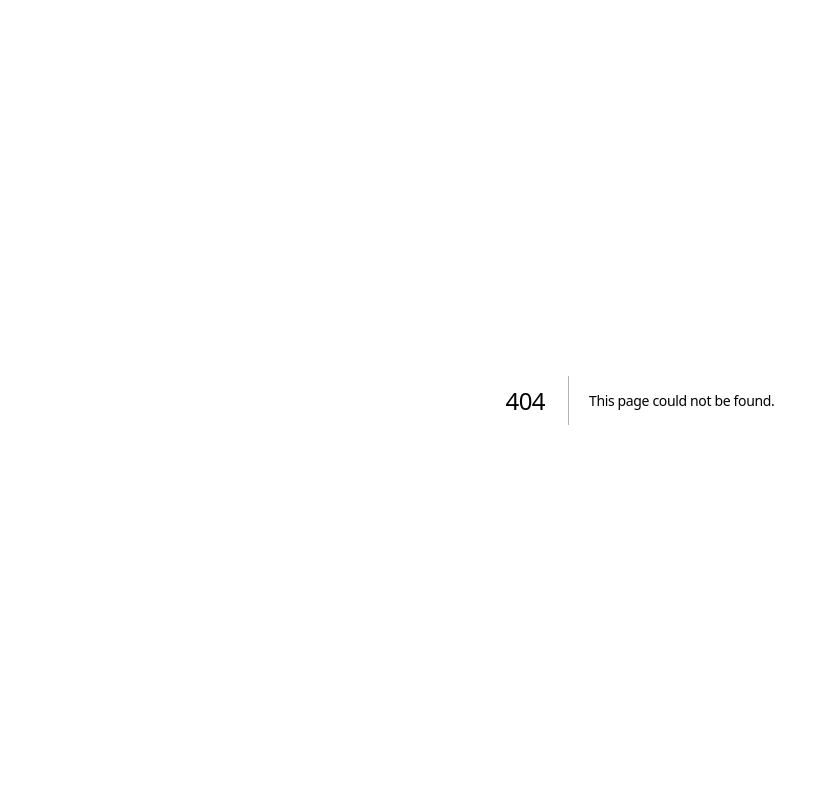
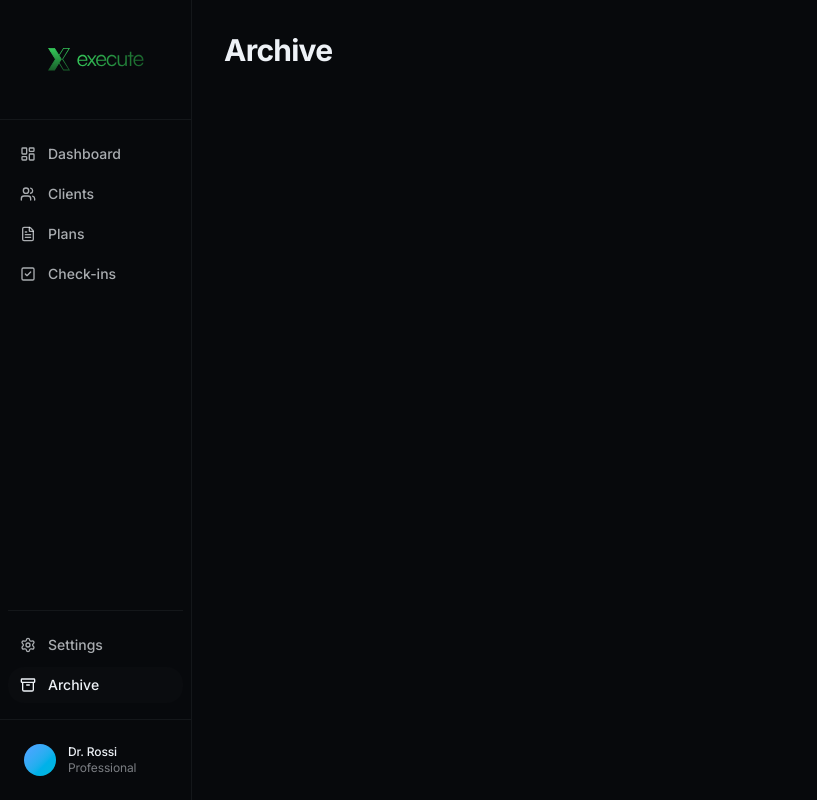
Before and after one commit to MattLeuterio/execute, a Next.js app: page /en/nutritionist/archive in a window 1280 px wide. Before the commit this address had no page. Shown: the whole page, without its empty margins (0-817 px from the left). Built offline with nearby package versions, Linux system fonts and the light colour scheme.

Commit message:
feat(nutritionist): add archive page and enhance navigation structure

```diff
--- a/src/app/[locale]/nutritionist/_components/app-shell.tsx
+++ b/src/app/[locale]/nutritionist/_components/app-shell.tsx
@@ -1,7 +1,11 @@
 import { ReactNode } from "react"
 import type { NutritionistTranslations } from "@/lib/i18n"
+import Image from "next/image"
+
 import { AppSidebar } from "./app-sidebar"
 import { MobileTabBar } from "./mobile-tab-bar"
+import { MobileSecondaryMenu } from "./mobile-secondary-menu"
+import logoLockupHorizontal from "@/components/ui/image/logo-lockup-horizontal.svg"
 
 interface AppShellProps {
   children: ReactNode
@@ -10,7 +14,6 @@ interface AppShellProps {
 }
 
 export function AppShell({ children, locale, t }: AppShellProps) {
-
   return (
     <div className="flex min-h-screen w-screen overflow-hidden bg-background text-foreground">
       {/* Sidebar - desktop only */}
@@ -18,6 +21,11 @@ export function AppShell({ children, locale, t }: AppShellProps) {
 
       {/* Main content area */}
       <main className="w-full flex-1 overflow-auto md:ml-48">
+        <header className="flex h-14 items-center justify-between border-b border-border/50 px-4 md:hidden">
+          <Image src={logoLockupHorizontal} alt={t.brand} className="h-auto w-24" priority />
+          <MobileSecondaryMenu locale={locale} t={t} />
+        </header>
+
         <div className="w-full px-4 py-6 pb-20 sm:px-6 md:px-8 md:py-8">
           {children}
         </div>
--- a/src/app/[locale]/nutritionist/_components/app-sidebar.tsx
+++ b/src/app/[locale]/nutritionist/_components/app-sidebar.tsx
@@ -1,6 +1,6 @@
 "use client";
 
-import { NAVIGATION_ITEMS } from "@/lib/navigation";
+import { MAIN_NAVIGATION_ITEMS, SECONDARY_MENU_ITEMS } from "@/lib/navigation";
 import type { NutritionistTranslations } from "@/lib/i18n";
 import { NavLink } from "./nav-link";
 import Image from "next/image";
@@ -22,6 +22,7 @@ export function AppSidebar({ locale, t }: AppSidebarProps) {
       plans: t.nav.plans,
       checkins: t.nav.checkins,
       settings: t.nav.settings,
+      archive: t.nav.archive,
     };
     return labelMap[href] || href;
   };
@@ -39,8 +40,9 @@ export function AppSidebar({ locale, t }: AppSidebarProps) {
       </div>
 
       {/* Navigation */}
-      <nav className="flex-1 space-y-1 px-2 py-4">
-        {NAVIGATION_ITEMS.map((item) => (
+      <nav className="flex-1 flex flex-col justify-between px-2 py-4">
+        <div className="space-y-1">
+          {MAIN_NAVIGATION_ITEMS.map((item) => (
             <NavLink
               key={item.id}
               href={item.href}
@@ -48,6 +50,18 @@ export function AppSidebar({ locale, t }: AppSidebarProps) {
               icon={item.icon}
             />
           ))}
+        </div>
+
+        <div className="space-y-1 border-t border-border/50 pt-4">
+          {SECONDARY_MENU_ITEMS.map((item) => (
+            <NavLink
+              key={item.id}
+              href={item.href}
+              label={getNavLabel(item.href)}
+              icon={item.icon}
+            />
+          ))}
+        </div>
       </nav>
 
       {/* Footer */}
--- /dev/null
+++ b/src/app/[locale]/nutritionist/_components/mobile-secondary-menu.tsx
@@ -0,0 +1,58 @@
+"use client"
+
+import { MoreVertical } from "lucide-react"
+import { usePathname, useRouter } from "next/navigation"
+
+import { Button } from "@/components/ui/button"
+import {
+  DropdownMenu,
+  DropdownMenuContent,
+  DropdownMenuItem,
+  DropdownMenuTrigger,
+} from "@/components/ui/dropdown-menu"
+import type { NutritionistTranslations } from "@/lib/i18n"
+import { SECONDARY_MENU_ITEMS } from "@/lib/navigation"
+import { cn } from "@/lib/utils"
+
+interface MobileSecondaryMenuProps {
+  locale: string
+  t: NutritionistTranslations
+}
+
+export function MobileSecondaryMenu({ locale, t }: MobileSecondaryMenuProps) {
+  const pathname = usePathname()
+  const router = useRouter()
+
+  const getNavLabel = (href: string): string => {
+    const labelMap: Record<string, string> = {
+      settings: t.nav.settings,
+      archive: t.nav.archive,
+    }
+    return labelMap[href] || href
+  }
+
+  return (
+    <DropdownMenu>
+      <DropdownMenuTrigger render={<Button variant="ghost" size="icon-sm" aria-label="Open secondary menu" />}>
+        <MoreVertical className="size-4" />
+      </DropdownMenuTrigger>
+      <DropdownMenuContent align="end" className="w-48 min-w-48">
+        {SECONDARY_MENU_ITEMS.map((item) => {
+          const fullHref = `/${locale}/nutritionist/${item.href}`
+          const isActive = pathname.includes(`/${item.href}`)
+
+          return (
+            <DropdownMenuItem
+              key={item.id}
+              className={cn("cursor-pointer", isActive && "bg-accent/20 text-foreground")}
+              onClick={() => router.push(fullHref)}
+            >
+              <item.icon className="h-4 w-4" />
+              <span>{getNavLabel(item.href)}</span>
+            </DropdownMenuItem>
+          )
+        })}
+      </DropdownMenuContent>
+    </DropdownMenu>
+  )
+}
--- a/src/app/[locale]/nutritionist/_components/mobile-tab-bar.tsx
+++ b/src/app/[locale]/nutritionist/_components/mobile-tab-bar.tsx
@@ -1,6 +1,6 @@
 "use client"
 
-import { NAVIGATION_ITEMS } from "@/lib/navigation"
+import { MAIN_NAVIGATION_ITEMS } from "@/lib/navigation"
 import type { NutritionistTranslations } from "@/lib/i18n"
 import { NavLink } from "./nav-link"
 
@@ -28,7 +28,7 @@ export function MobileTabBar({ locale, t }: MobileTabBarProps) {
         className="fixed bottom-0 left-0 right-0 z-40 flex h-16 items-center justify-around border-t border-border/50 bg-background md:hidden"
         style={{ paddingBottom: "max(0.5rem, env(safe-area-inset-bottom))" }}
       >
-        {NAVIGATION_ITEMS.map((item) => (
+        {MAIN_NAVIGATION_ITEMS.map((item) => (
           <NavLink
             key={item.id}
             href={item.href}
--- /dev/null
+++ b/src/app/[locale]/nutritionist/archive/page.tsx
@@ -0,0 +1,17 @@
+import { PageHeader } from "@/components/common/page-header"
+import { getTranslations, type Locale } from "@/lib/i18n"
+
+interface ArchivePageProps {
+  params: Promise<{ locale: string }>
+}
+
+export default async function ArchivePage({ params }: ArchivePageProps) {
+  const { locale } = await params
+  const t = getTranslations("nutritionist", locale as Locale)
+
+  return (
+    <div>
+      <PageHeader title={t.nav.archive} />
+    </div>
+  )
+}
--- a/src/lib/i18n/nutritionist.ts
+++ b/src/lib/i18n/nutritionist.ts
@@ -39,6 +39,7 @@ export const nutritionistTranslations = {
       plans: "Piani",
       checkins: "Check-in",
       settings: "Impostazioni",
+      archive: "Archivio",
     },
     dashboard: {
       header: "Dashboard",
@@ -454,6 +455,7 @@ export const nutritionistTranslations = {
       plans: "Plans",
       checkins: "Check-ins",
       settings: "Settings",
+      archive: "Archive",
     },
     dashboard: {
       header: "Dashboard",
--- a/src/lib/navigation.ts
+++ b/src/lib/navigation.ts
@@ -1,4 +1,4 @@
-import { LayoutDashboard, Users, FileText, CheckSquare2, Settings } from "lucide-react"
+import { LayoutDashboard, Users, FileText, CheckSquare2, Settings, Archive } from "lucide-react"
 
 export type NavigationItem = {
   id: string
@@ -7,7 +7,7 @@ export type NavigationItem = {
   icon: React.ComponentType<{ className?: string }>
 }
 
-export const NAVIGATION_ITEMS: NavigationItem[] = [
+export const MAIN_NAVIGATION_ITEMS: NavigationItem[] = [
   {
     id: "dashboard",
     label: "Dashboard",
@@ -32,10 +32,24 @@ export const NAVIGATION_ITEMS: NavigationItem[] = [
     href: "checkins",
     icon: CheckSquare2,
   },
+] as const
+
+export const SECONDARY_MENU_ITEMS: NavigationItem[] = [
   {
     id: "settings",
     label: "Settings",
     href: "settings",
     icon: Settings,
   },
+  {
+    id: "archive",
+    label: "Archive",
+    href: "archive",
+    icon: Archive,
+  },
 ] as const
+
+export const NAVIGATION_ITEMS: NavigationItem[] = [
+  ...MAIN_NAVIGATION_ITEMS,
+  ...SECONDARY_MENU_ITEMS,
+]
```
Lines whose indentation alone changed are shown as unchanged.
